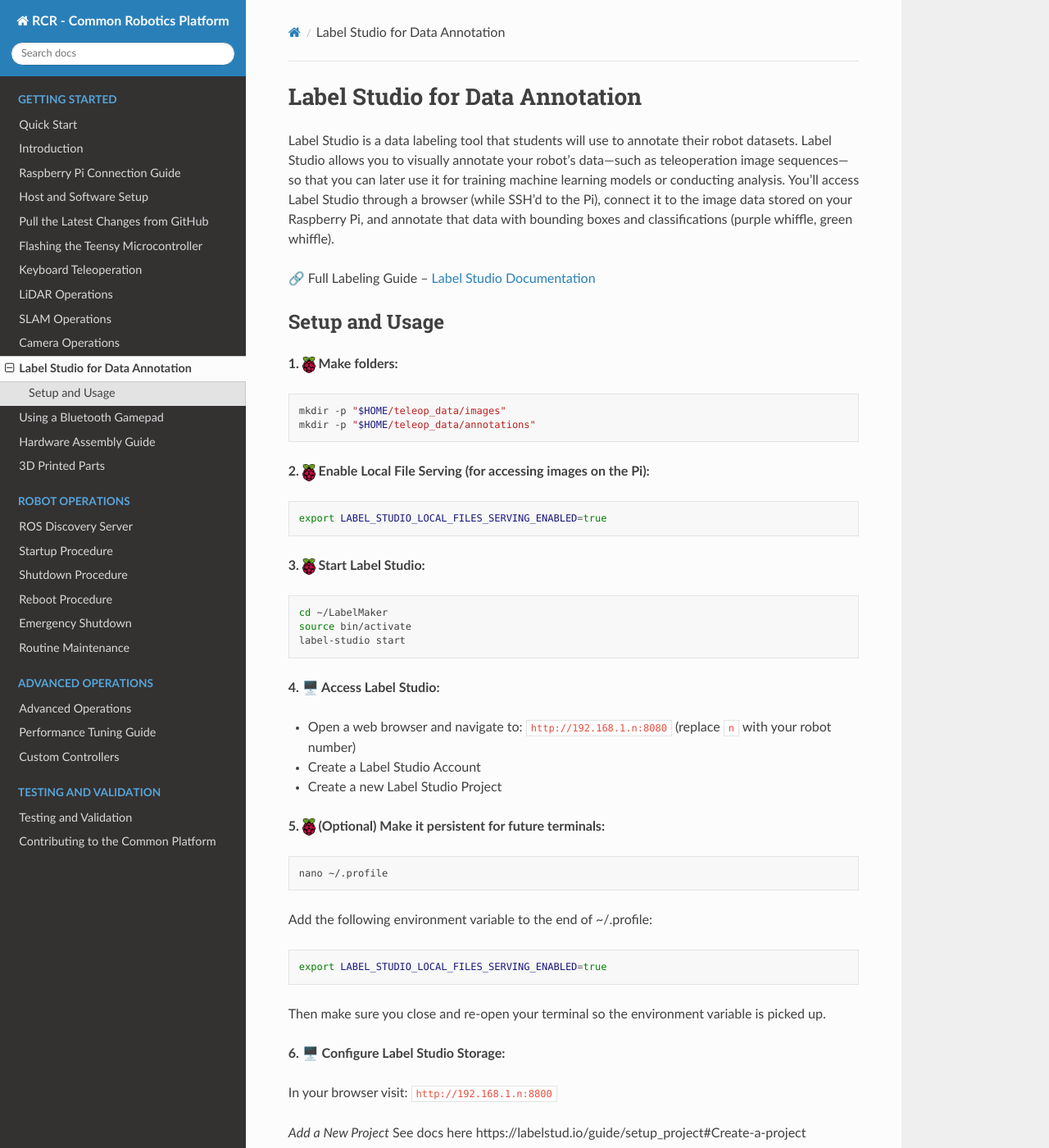
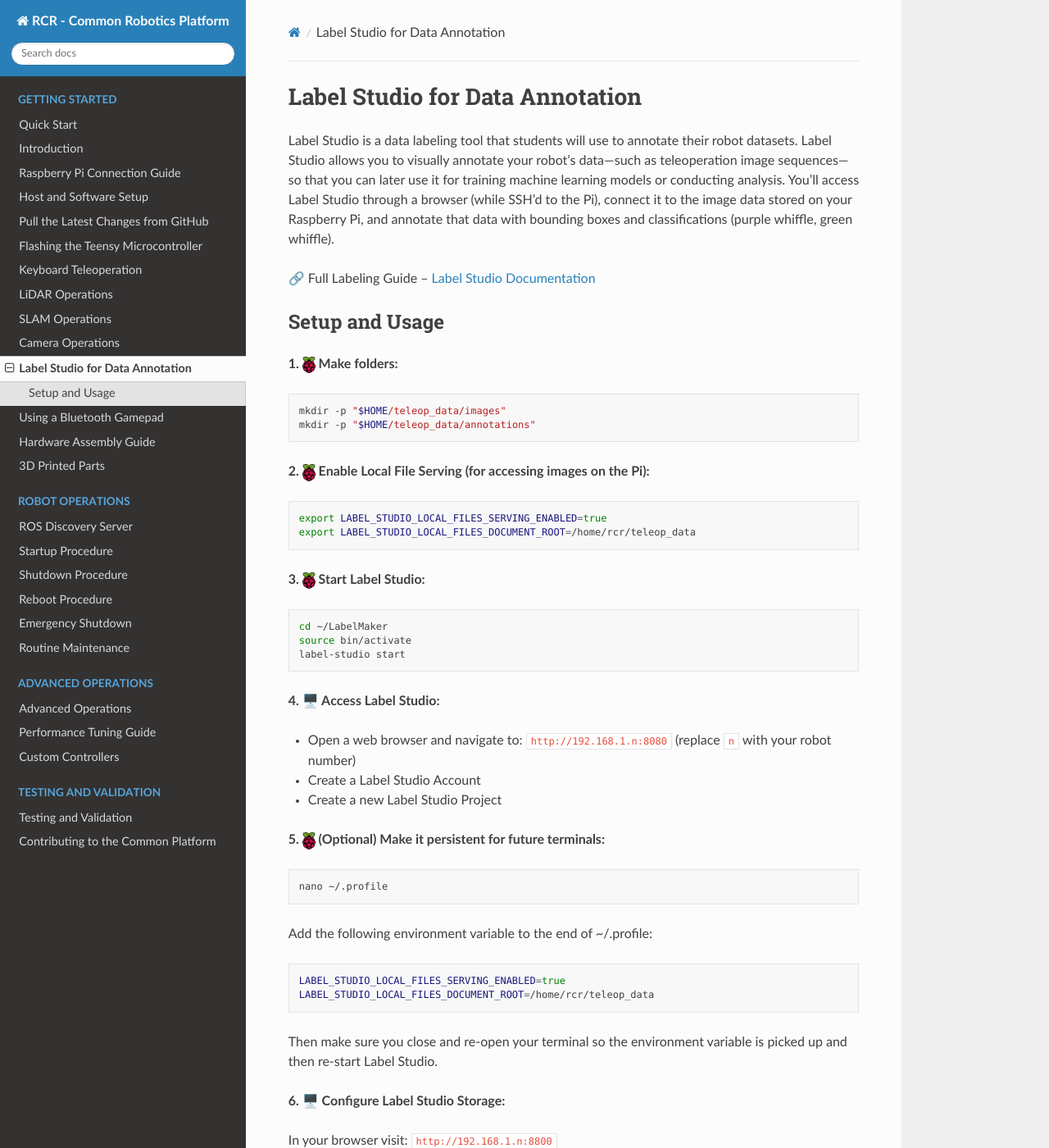
Before and after one commit to RoseCityRobotics/common_platform, a Sphinx documentation site: the page built from docs/source/data_annotation/label_studio.md, in a window 1280 px wide and 1400 px high. Shown: the whole window at 82% size. Built offline with Sphinx 7.4.7 and the Read the Docs theme 3.1.0, drawn with Linux system fonts in a browser that asks for light colours; pages that are not in the unit, such as notebooks, are missing from menus.

Commit message:
label studio env variables

````diff
--- a/docs/source/data_annotation/label_studio.md
+++ b/docs/source/data_annotation/label_studio.md
@@ -15,6 +15,7 @@
 **2. <img src="/_static/img/raspberry-pi.png" alt="Raspberry Pi" width="16">  Enable Local File Serving (for accessing images on the Pi):**
 ```bash
 export LABEL_STUDIO_LOCAL_FILES_SERVING_ENABLED=true
+export LABEL_STUDIO_LOCAL_FILES_DOCUMENT_ROOT=/home/rcr/teleop_data
 ```
 
 **3. <img src="/_static/img/raspberry-pi.png" alt="Raspberry Pi" width="16">  Start Label Studio:**
@@ -36,10 +37,11 @@
 
 Add the following environment variable to the end of ~/.profile:
 ```bash
-export LABEL_STUDIO_LOCAL_FILES_SERVING_ENABLED=true
+LABEL_STUDIO_LOCAL_FILES_SERVING_ENABLED=true
+LABEL_STUDIO_LOCAL_FILES_DOCUMENT_ROOT=/home/rcr/teleop_data
 ```
 
-Then make sure you close and re-open your terminal so the environment variable is picked up.
+Then make sure you close and re-open your terminal so the environment variable is picked up and then re-start Label Studio.
 
 **6. 🖥️ Configure Label Studio Storage:**
 
````
